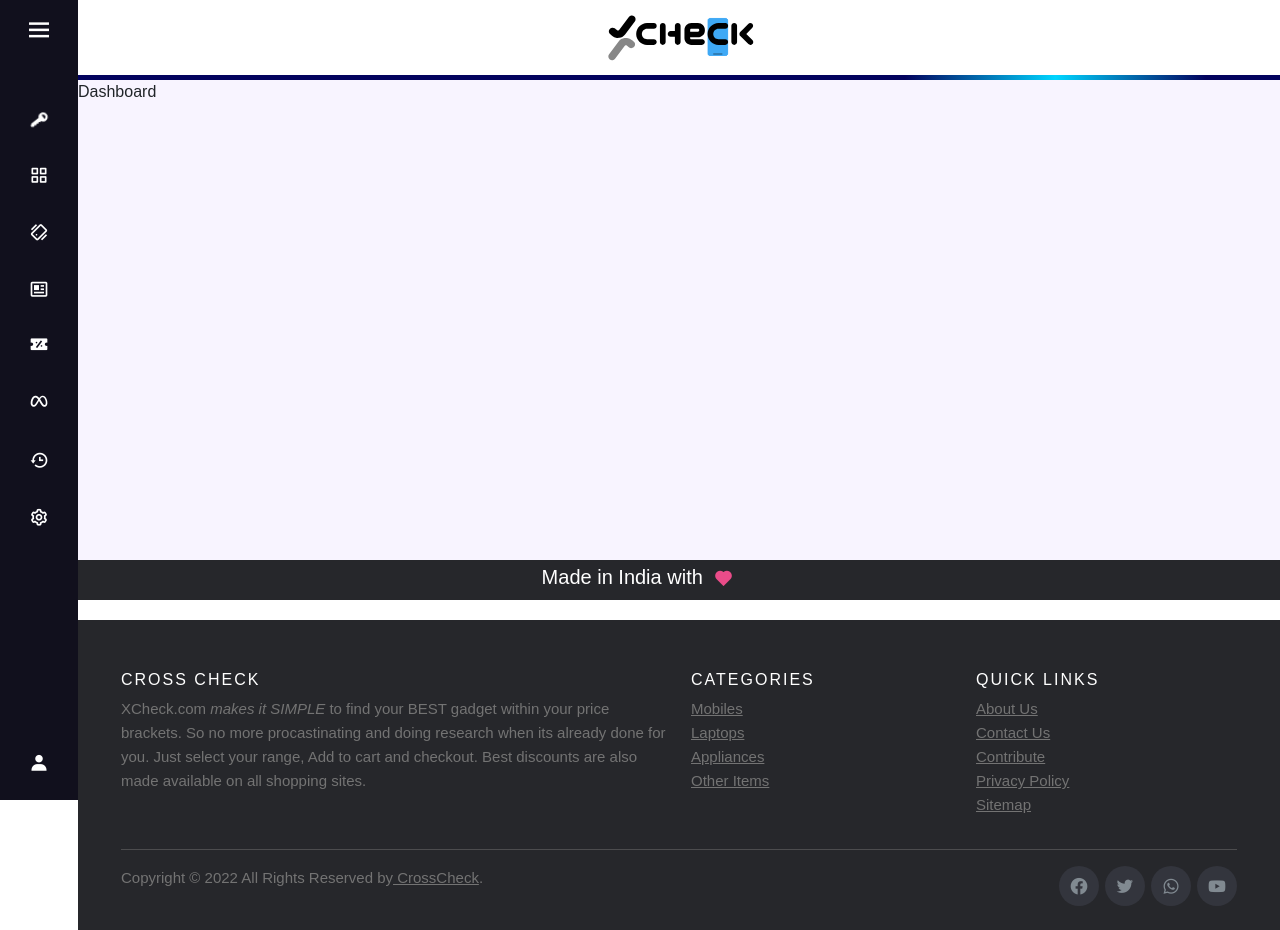
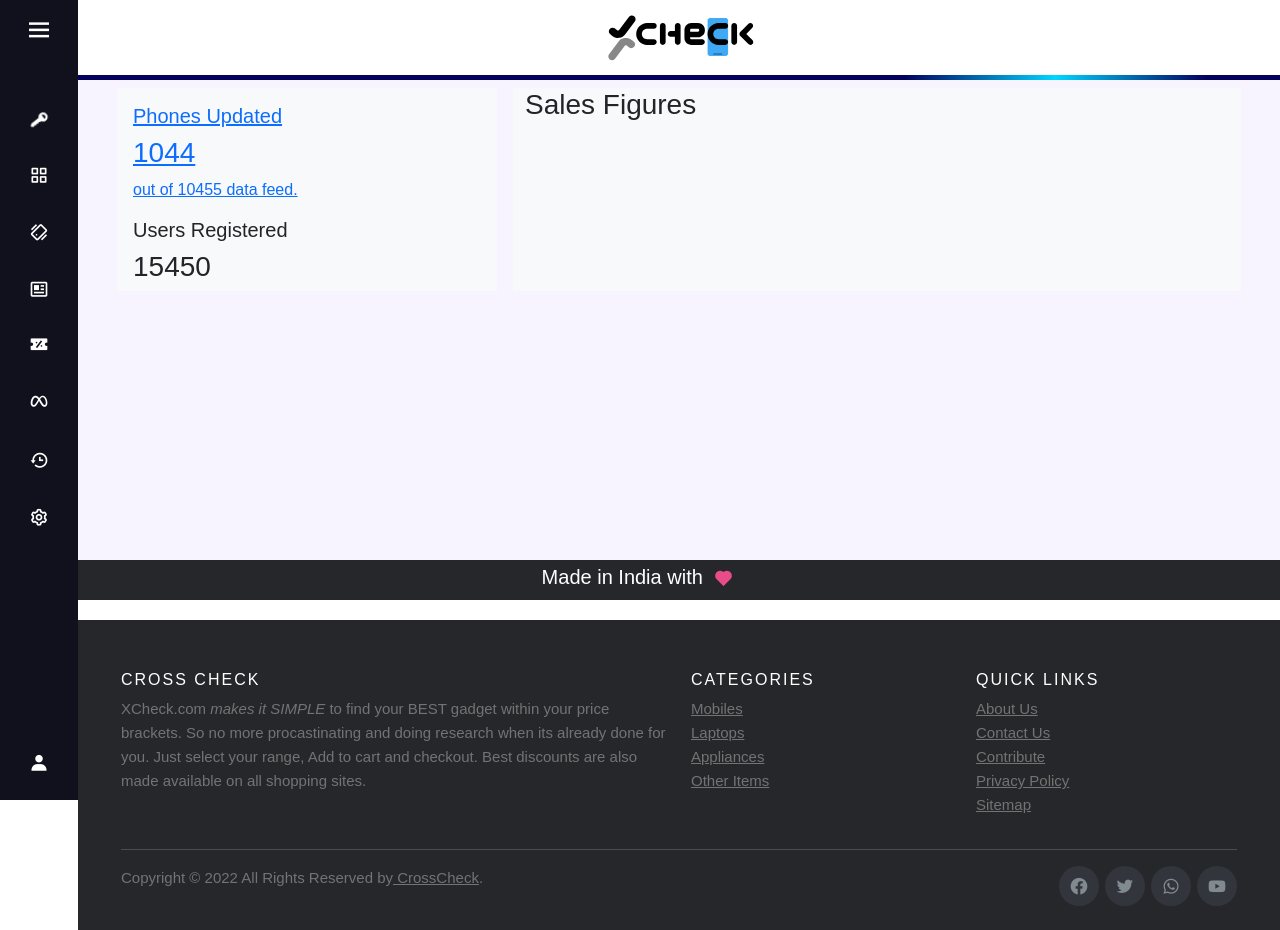
Before and after one commit to braincodeishan/x-check-frontend, a React (Create React App) app: page /AdminDashboard in a window 1280 px wide. Built offline with nearby package versions, Linux system fonts and the light colour scheme.

Commit message:
--- Auto-Git Commit ---

```diff
--- a/src/Assets/CSS/Common.css
+++ b/src/Assets/CSS/Common.css
@@ -115,3 +115,8 @@
 .align-items-end{
     align-items: end;
 }
+
+a{
+    text-decoration: none;
+    color: black;
+}
--- a/src/Components/Admin/Dashboard.js
+++ b/src/Components/Admin/Dashboard.js
@@ -1,8 +1,25 @@
 import React from 'react'
+import { Link } from 'react-router-dom'
 
 const Dashboard = () => {
   return (
-    <div>Dashboard</div>
+    <div className='container'>
+      <div className="row">
+        <div className="col-4 m-2 bg-light px-3 pt-3">
+          <Link to="/updateMobiles"> <h5>Phones Updated</h5>
+          <h3>1044</h3>
+          <p>out of 10455 data feed.</p>
+          </Link>
+          <h5>Users Registered</h5>
+          <h3>15450</h3>
+
+        </div>
+        <div className="col m-2 bg-light">
+          <h3>Sales Figures</h3>
+        </div>
+      </div>
+
+    </div>
   )
 }
 
--- a/src/Components/MainComponents/Navbar/Navbar.js
+++ b/src/Components/MainComponents/Navbar/Navbar.js
@@ -33,7 +33,22 @@ const Navbar = () => {
     e.target.parentElement.parentElement.classList.toggle("showMenu")
       }
 
+  const showHome = ()=>{
+    let homeLocation="/"
+    if(Login.user.type==="ADMIN"){
+      homeLocation="/AdminDashboard"
+    }
+  return(<li>
+  <Link to={homeLocation}>
+    <i className='bx bx-grid-alt' ></i>
+    <span className="link_name">Home</span>
+  </Link>
+  <ul className="sub-menu blank">
+    <li><Link className="link_name" to={homeLocation}>Home</Link></li>
+  </ul>
+</li>)
 
+  }
 
   const showLogin = () => {
     if (!Login.isLoggedin) {
@@ -75,15 +90,8 @@ const Navbar = () => {
         </div>
         <ul className="nav-links">
           {showLogin()}
-          <li>
-            <Link to="/">
-              <i className='bx bx-grid-alt' ></i>
-              <span className="link_name">Home</span>
-            </Link>
-            <ul className="sub-menu blank">
-              <li><Link className="link_name" to="/">Home</Link></li>
-            </ul>
-          </li>
+          {showHome()}
+
           <li>
             <div className="iocn-link">
               <Link to="#">
```
